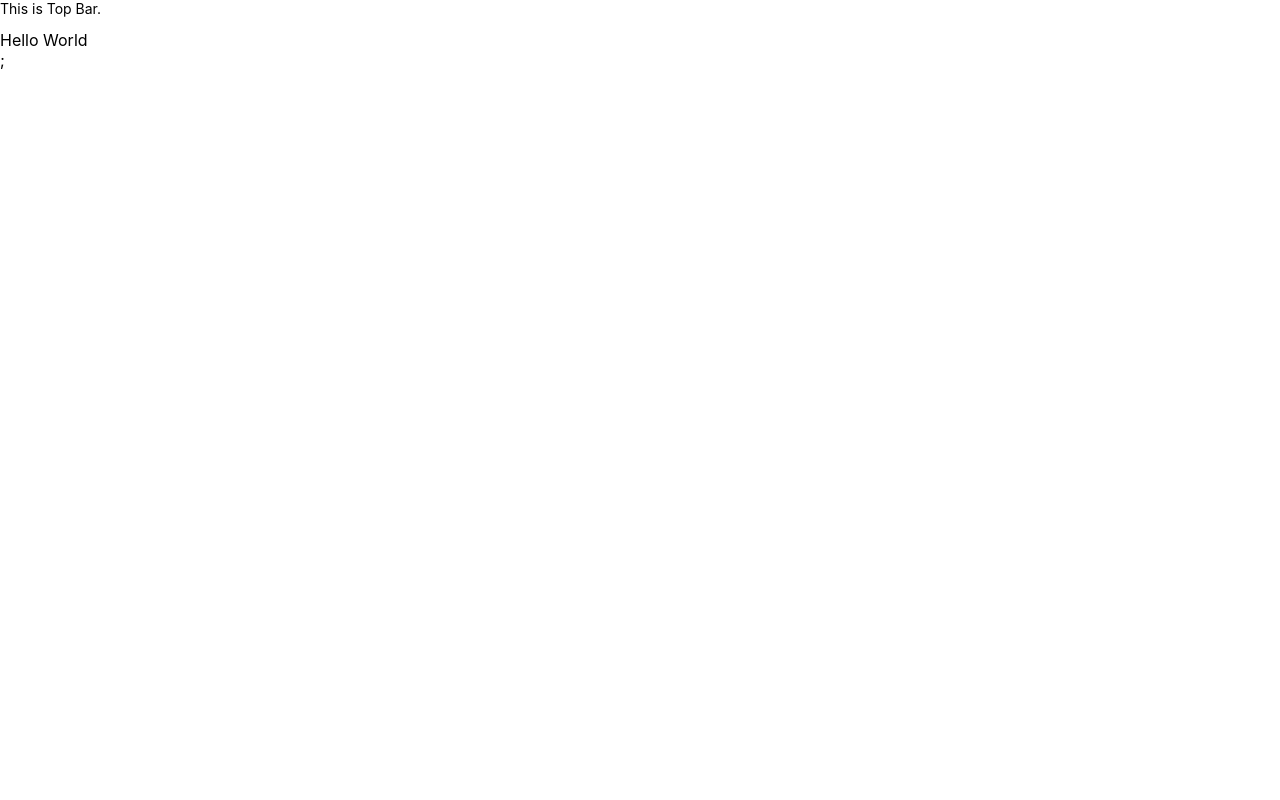
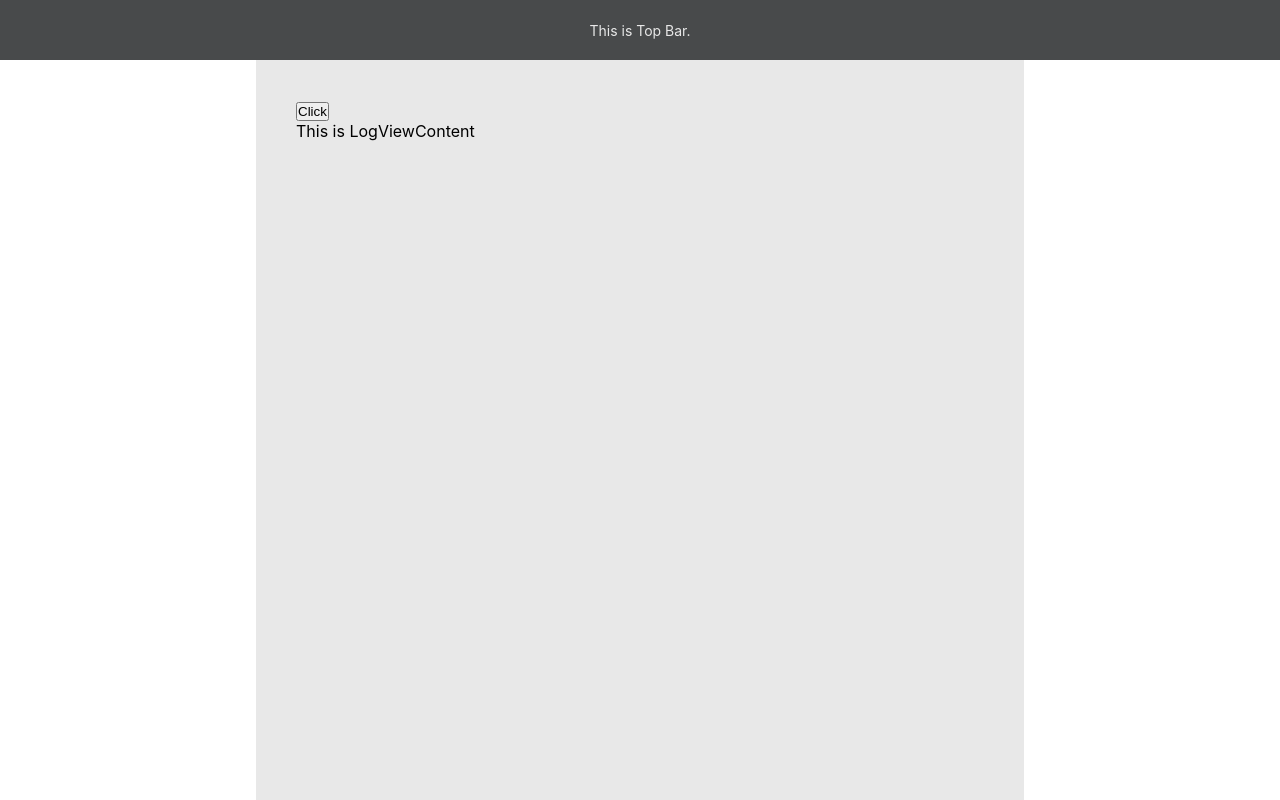
Before and after one commit to 2ood/habit-tracker, a React (Create React App) app in the folder habit-tracker/: page / in a window 1280 px wide. Shown: the top 800 px of the page. Built offline with nearby package versions, Linux system fonts and the light colour scheme.

Commit message:
feat : view change button

```diff
--- a/habit-tracker/src/components/ui/MainBodyFrame.jsx
+++ b/habit-tracker/src/components/ui/MainBodyFrame.jsx
@@ -1,14 +1,41 @@
-import React from "react";
-
+import React, {useEffect, useState, useRef} from "react";
 import {Container, Column, Context} from "./StyledComponents";
 
+import "./styles.css";
+
+function LogViewContent(props){
+    return (
+        <div>This is LogViewContent</div>
+    );
+}
+
+function CalendarViewContent(props){
+    return (
+        <div>This is CalendarViewContent</div>
+    );
+}
+
 function MainBody(props) {
+    const [isLogView, setIsLogView ] = useState(true);
+    const content_log = useRef(<LogViewContent />);
+    const content_calendar = useRef(<CalendarViewContent />);
+    let content_inside = useRef(content_log.current);
+
+    useEffect(()=>{
+        content_inside.current = isLogView? content_log.current:content_calendar.current;
+    },[isLogView]);
+
+    function handleButton(){
+        setIsLogView(!isLogView);
+    }
+
     return (
         <Container>
             <Column>
             </Column>
             <Context>
-                {props.object};
+                <button onClick={handleButton}>Click</button>
+               {content_inside.current}
             </Context>
             <Column>
             </Column>
--- a/habit-tracker/src/components/ui/StyledComponents.jsx
+++ b/habit-tracker/src/components/ui/StyledComponents.jsx
@@ -11,17 +11,22 @@ const PageWrapper = styled.div`
 `;
 
 const Container = styled.div`
-    display :grid;
-    grid-template : 1fr 3fr 1fr / 1fr;
+    display :inline-grid;
+    grid-template : 1fr / 1fr 3fr 1fr;
     position : relative;
+    min-height : 90vw;
+    width : 100%;
 `;
 
 const Column = styled.div`
     display : inline-flex;
+    padding : 40px;
 `;
 
 const Context = styled.div`
     display :inline-block;
+    background-color : var(--theme-secondary-color);
+    padding : 40px;
 `;
 
 export {PageWrapper, Container, Column, Context }
--- a/habit-tracker/src/components/ui/Topbar.jsx
+++ b/habit-tracker/src/components/ui/Topbar.jsx
@@ -1,9 +1,23 @@
 import React from "react";
+import styled from "styled-components";
+
+const TopbarWrapper = styled.div`
+    display : inline-flex;
+    height : 60px;
+    background-color : var(--theme-primary-color);
+    color : var(--theme-secondary-color);
+    width : 100%;
+    justify-content : center;
+    align-items : center;
+`;
+
 
 function TopBar(props) {
 
     return (
+        <TopbarWrapper>
             <p>This is Top Bar.</p>
+        </TopbarWrapper>
     );
 }
 
--- /dev/null
+++ b/habit-tracker/src/components/ui/styles.css
@@ -0,0 +1,7 @@
+.content {
+    display : none;
+}
+
+.content.show {
+    display : inline-block;
+}
--- a/habit-tracker/src/components/view/MainPage.jsx
+++ b/habit-tracker/src/components/view/MainPage.jsx
@@ -1,15 +1,14 @@
-import React from "react";
+import React, { useEffect, useState } from "react";
 
 import Topbar from "../ui/Topbar";
 import MainBodyFrame from "../ui/MainBodyFrame";
 import {PageWrapper} from "../ui/StyledComponents";
 
-
 function MainPage(props) {
     return (
         <PageWrapper>
             <Topbar />
-            <MainBodyFrame object={<div>Hello World</div>}/>
+            <MainBodyFrame/>
         </PageWrapper>
     );
 }
```
